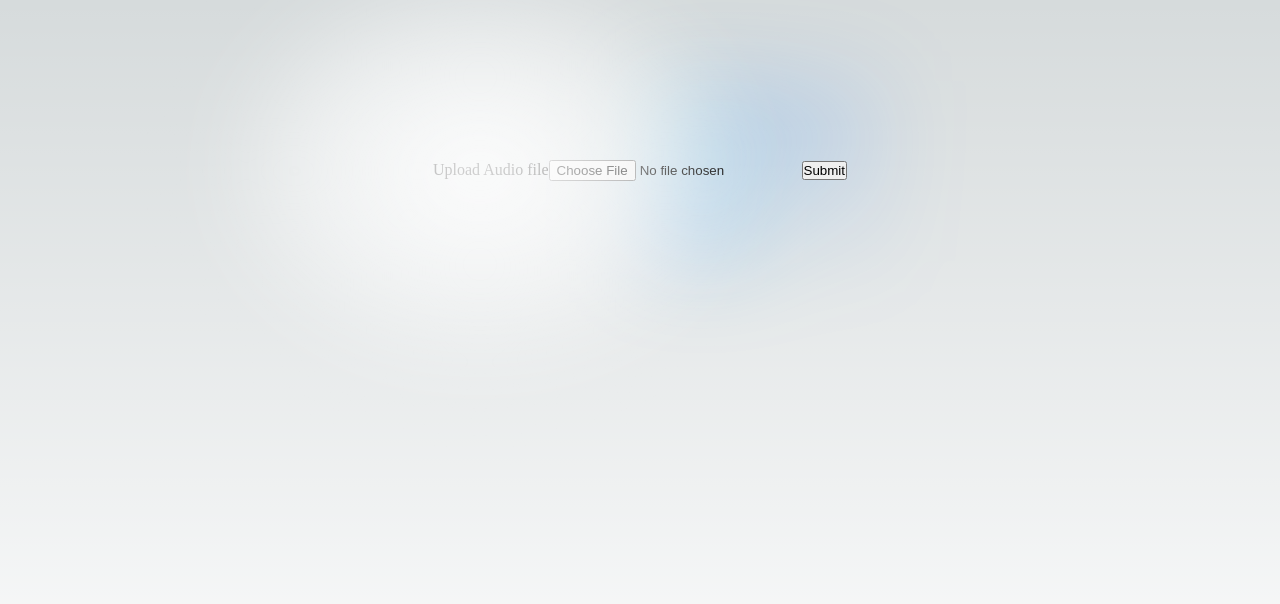
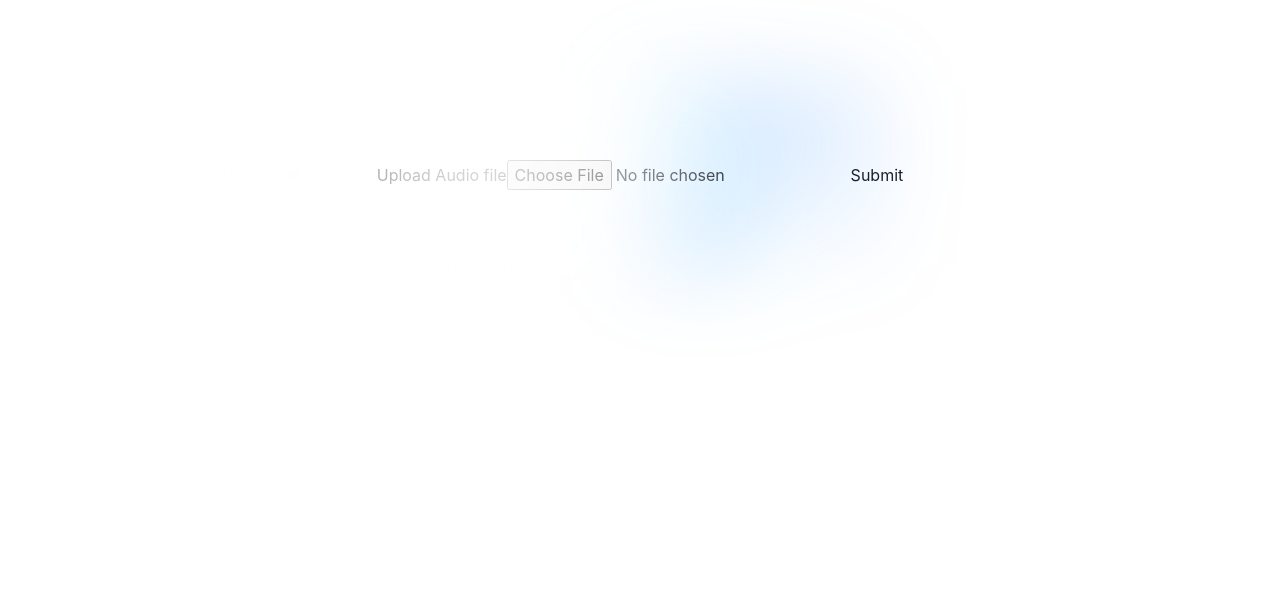
Before and after one commit to BustosAndrew/lirical, a Next.js app: page / in a window 1280 px wide. Shown: the top 604 px of the page. Built offline with nearby package versions, Linux system fonts and the light colour scheme.

Commit message:
Added Chakra provider

```diff
--- a/pages/_app.js
+++ b/pages/_app.js
@@ -1,5 +1,10 @@
-import '@/styles/globals.css'
+import "@/styles/globals.css"
+import { ChakraProvider } from "@chakra-ui/react"
 
 export default function App({ Component, pageProps }) {
-  return <Component {...pageProps} />
+	return (
+		<ChakraProvider>
+			<Component {...pageProps} />
+		</ChakraProvider>
+	)
 }
--- a/pages/index.js
+++ b/pages/index.js
@@ -4,14 +4,12 @@ import { useEffect, useRef, useState } from "react"
 
 export default function Home() {
 	const [file, setFile] = useState()
-	const form = useRef()
 
 	const submitHandler = async (event) => {
 		event.preventDefault()
 
 		const formData = new FormData()
 		formData.append("file", file, file.name)
-		console.log(file.type)
 
 		try {
 			const response = await fetch("/api/whisper", {
@@ -28,7 +26,6 @@ export default function Home() {
 	}
 
 	const changeFile = (event) => {
-		console.log(event.target.files)
 		setFile(event.target.files[0])
 	}
 
@@ -41,11 +38,7 @@ export default function Home() {
 			</Head>
 			<main className={styles.main}>
 				<div className={styles.center}>
-					<form
-						encType='multipart/form-data'
-						ref={form}
-						onSubmit={submitHandler}
-					>
+					<form encType='multipart/form-data' onSubmit={submitHandler}>
 						<label htmlFor='fileupload'>Upload Audio file</label>
 						<input
 							required
```
